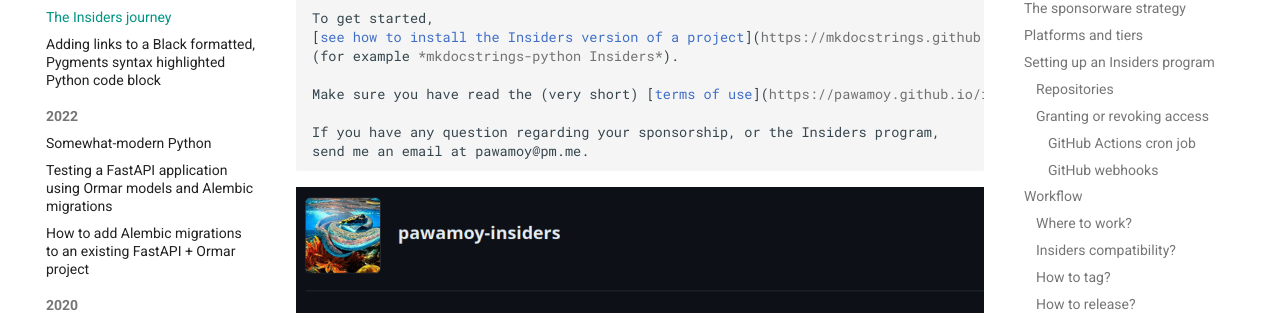
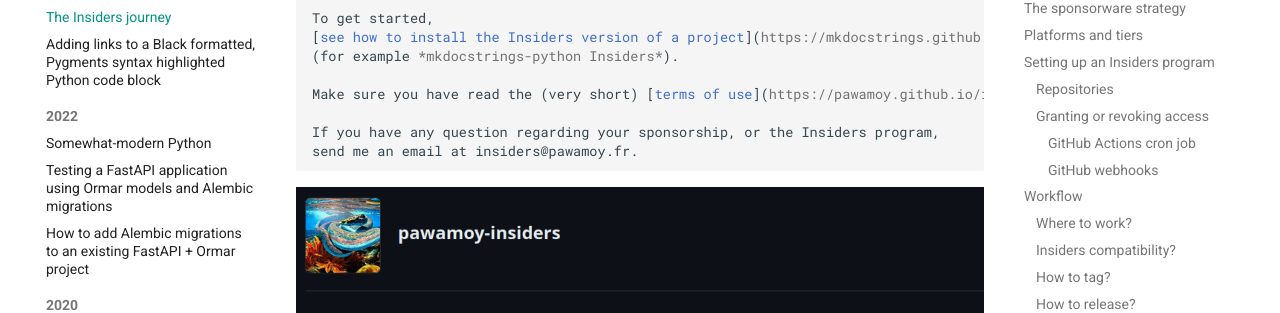
Before and after one commit to pawamoy/website, an MkDocs documentation site: the page built from docs/posts/the-insiders-journey.md, in a window 1280 px wide and 900 px high, scrolled down 17114 px. Shown: the part 175-488 px from the top of the window. Built offline with MkDocs 1.6.1 and Material for MkDocs 9.7.7, drawn with Linux system fonts in a browser that asks for light colours; emoji names are drawn with the system emoji font; comment, search, counter and statistics services are not loaded; some of the changed text lies outside the part shown.

Commit message:
Update home page and insider page, as well as email addresses

````diff
--- a/docs/posts/the-insiders-journey.md
+++ b/docs/posts/the-insiders-journey.md
@@ -304,7 +304,7 @@
     description="",
     long_description="",
     author="Timothée Mazzucotelli",
-    author_email="pawamoy@pm.me",
+    author_email="dev@pawamoy.fr",
     packages=[],
     classifiers=["Development Status :: 1 - Planning"],
 )
@@ -773,7 +773,7 @@
 Make sure you have read the (very short) [terms of use](https://pawamoy.github.io/insiders/#terms).
 
 If you have any question regarding your sponsorship, or the Insiders program,
-send me an email at pawamoy@pm.me.
+send me an email at insiders@pawamoy.fr.
 ```
 
 ![private profile](../assets/insiders-private-profile.png){ alt="Screenshot of the member-only Insiders org profile." }
````
Also changed, not shown: docs/index.md (+6 -3 lines), docs/insiders.md (+28 -30 lines), docs/posts/somewhat-modern-python-development.md (+2 -2 lines).
